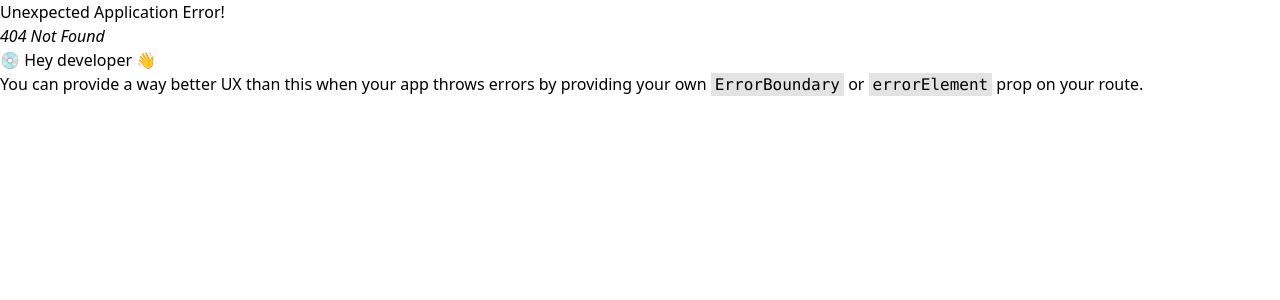
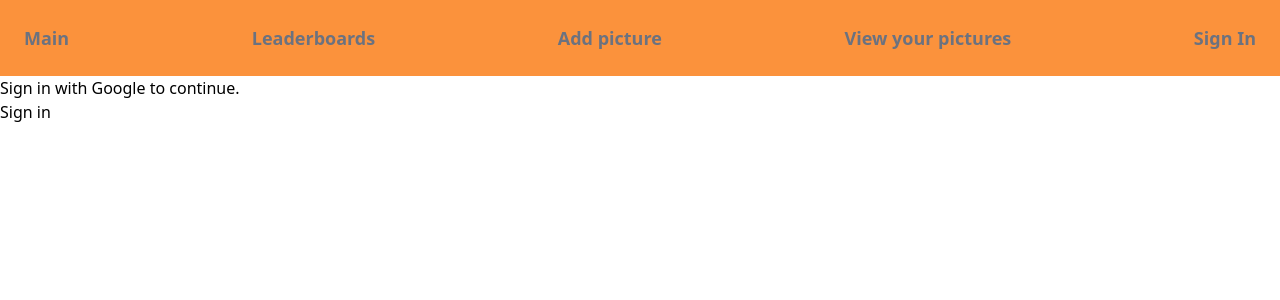
Before and after one commit to KrzysztofSnopek/Blog, a React (Create React App) app in the folder blog-exercise/: page /signin in a window 1280 px wide. Before the commit this address had no page. Shown: the top 300 px of the page. Built offline with nearby package versions, Linux system fonts and the light colour scheme.

Commit message:
Adds universal-cookie to the project

```diff
--- a/blog-exercise/package.json
+++ b/blog-exercise/package.json
@@ -17,6 +17,7 @@
     "react-scripts": "5.0.1",
     "typescript": "^4.9.5",
     "uid": "^2.0.1",
+    "universal-cookie": "^4.0.4",
     "web-vitals": "^2.1.4"
   },
   "scripts": {
--- a/blog-exercise/src/App.tsx
+++ b/blog-exercise/src/App.tsx
@@ -11,6 +11,7 @@ import {
   Outlet,
   RouterProvider,
 } from "react-router-dom";
+import { Authentication } from "./Components/Auth/Authentication";
 
 export default function App() {
   const router = createBrowserRouter(
@@ -20,6 +21,7 @@ export default function App() {
         <Route path="leaderboards" element={<Leaderboards />} />
         <Route path="addpicture" element={<AddPicture />} />
         <Route path="viewyours" element={<ViewYours />} />
+        <Route path="signin" element={<Authentication />} />
       </Route>
     )
   );
--- a/blog-exercise/src/Components/Navbar/Navbar.tsx
+++ b/blog-exercise/src/Components/Navbar/Navbar.tsx
@@ -7,6 +7,7 @@ export function Navbar() {
       <Link to="/leaderboards">Leaderboards</Link>
       <Link to="/addpicture">Add picture</Link>
       <Link to="/viewyours">View your pictures</Link>
+      <Link to="/signin">Sign In</Link>
     </div>
   );
 }
```
Also changed, not shown: 1 other file (tests, documents, lock files or other folders).
